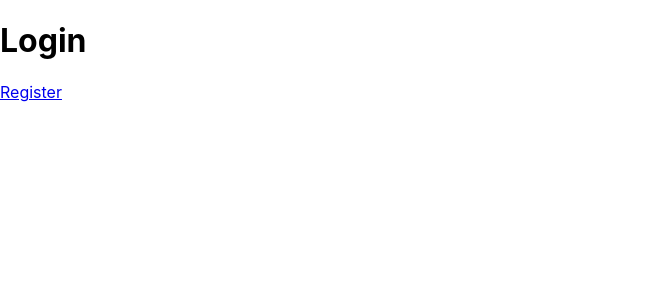
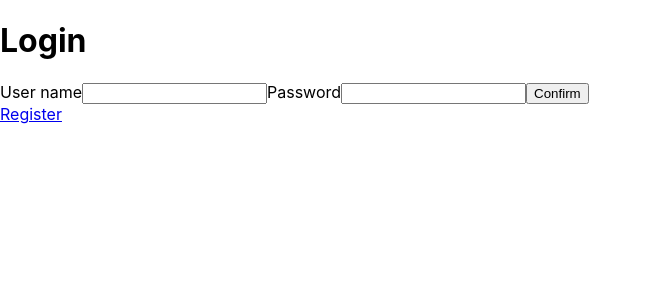
Before and after one commit to VHBS/transactions-app, a React (Create React App) app in the folder frontend/: page /login in a window 1280 px wide. Shown: the top 300 px of the page, without its empty margins (0-652 px from the left). Built offline with nearby package versions, Linux system fonts and the light colour scheme.

Commit message:
feat: login page

```diff
--- a/frontend/src/App.tsx
+++ b/frontend/src/App.tsx
@@ -1,6 +1,5 @@
 import React from 'react'
 import { Route, Routes } from 'react-router-dom'
-import './App.css'
 import Home from './pages/Home'
 import Login from './pages/Login'
 import Register from './pages/Register'
--- a/frontend/src/pages/Login.tsx
+++ b/frontend/src/pages/Login.tsx
@@ -1,10 +1,19 @@
 import React from 'react'
 import { Link } from 'react-router-dom'
+import { AuthContextType } from '../@types/authContext'
+import UserForm from '../components/UserForm'
+import useAuth from '../hooks/useAuth'
 
 export default function Login(): JSX.Element {
+  const { handleUserLogin } = useAuth() as AuthContextType
+
   return (
     <div>
       <h1>Login</h1>
+      <UserForm
+        showPasswordRules={false}
+        handleFormAction={handleUserLogin}
+      />
       <Link to='/register'>
         Register
       </Link>
```
